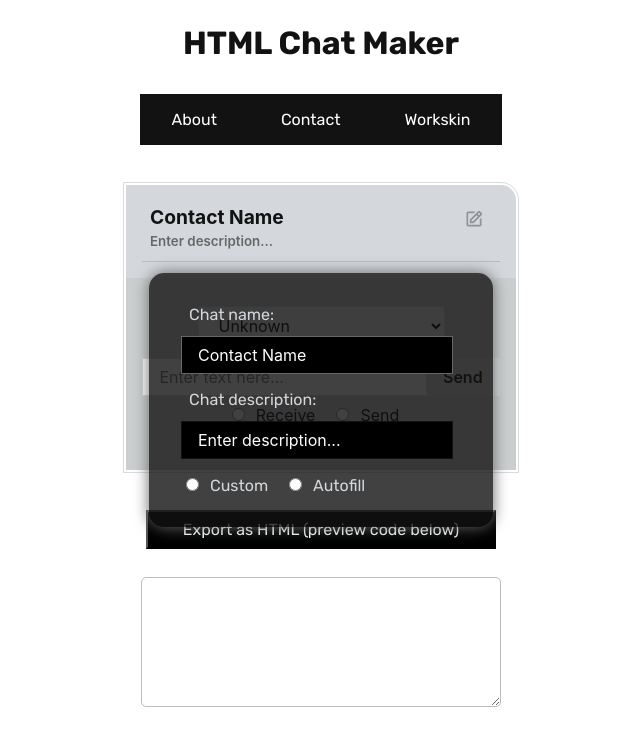
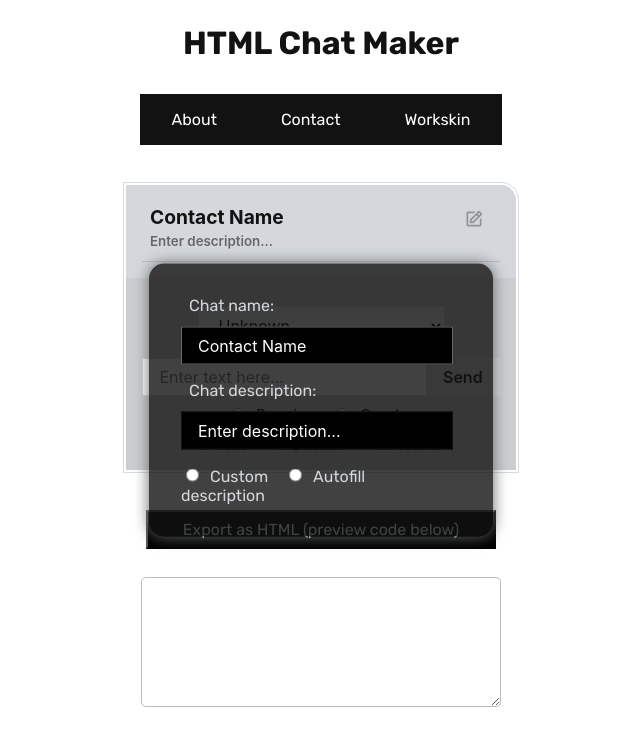
Before and after one commit to qriechan/html-chat-maker, a React (Vite) app: page /phone in a window 1280 px wide. Both pictures are taken after a click on the button 801 px from the left and 212 px from the top of the page. Shown: the top 746 px of the page, without its empty margins (319-959 px from the left). Built offline with nearby package versions, Linux system fonts and the light colour scheme.

Commit message:
UI improvement

```diff
--- a/src/components/EditorPopup.jsx
+++ b/src/components/EditorPopup.jsx
@@ -48,7 +48,7 @@ function EditorPopup( {handleInputChange, handleTypeSwitch, handleAutofillChange
                     onChange={handleTypeSwitch && handleAutofillChange}
                     required
                 />
-                <label>Autofill</label>
+                <label>Autofill description</label>
             </div>
         </Popup>
         </>
```
